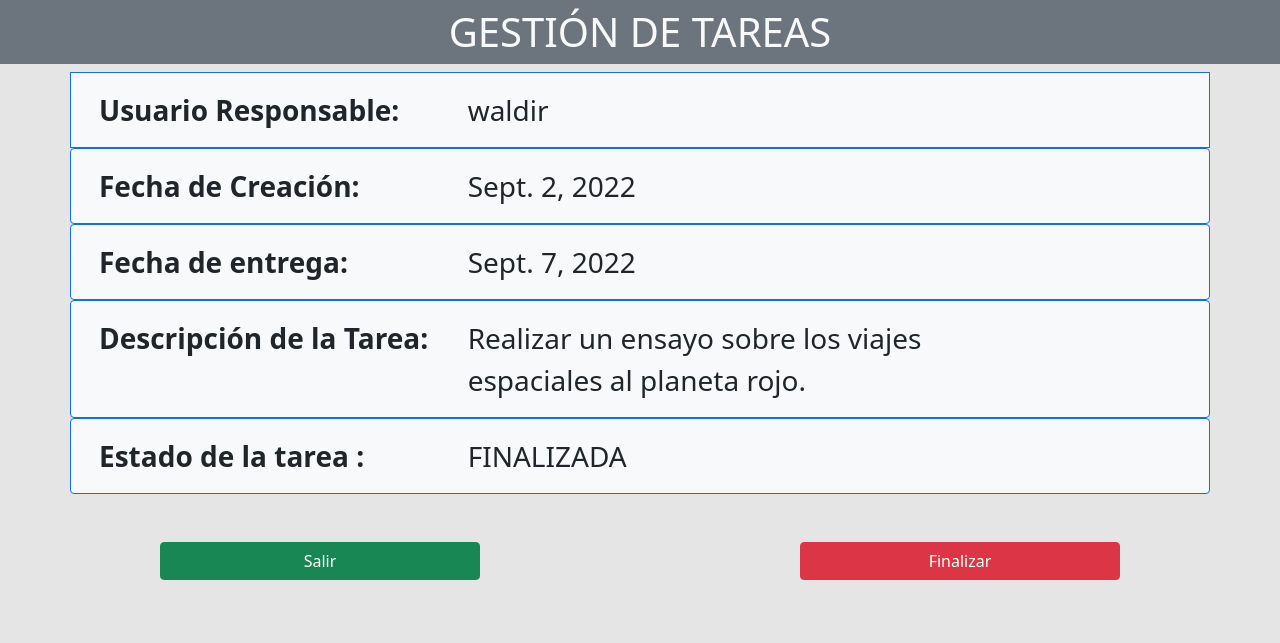
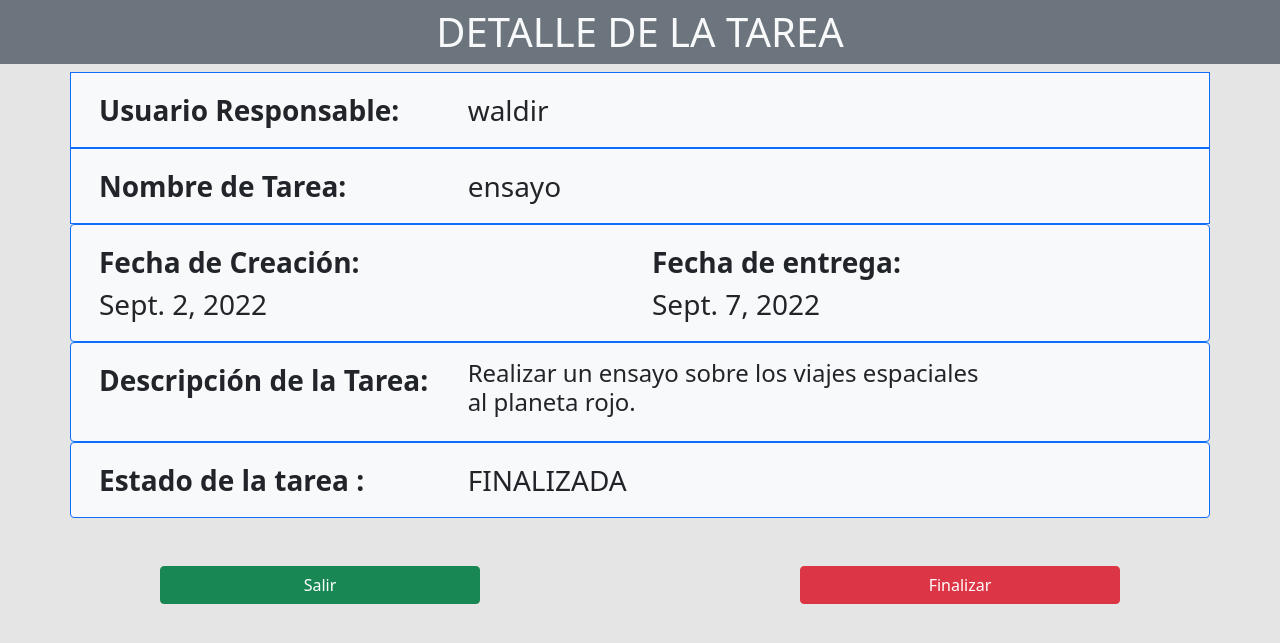
Before and after one commit to MUwaldir/projectopucp, a Django app: page /detalle/2 in a window 1280 px wide. Shown: the top 643 px of the page. Run offline with Django 4.2, Linux system fonts and the light colour scheme; data comes from the database, SQL or seed files in the repository; both versions use the stored data as it was after the commit.

```diff
--- a/examen_parcial/gestion_tareas/models.py
+++ b/examen_parcial/gestion_tareas/models.py
@@ -8,8 +8,10 @@ class usuario(models.Model):
     codigo_usuario = models.CharField(max_length=128, default='')
     contrasenia = models.CharField(max_length=128 , default='')
 
+
 class tarea(models.Model):
-    descripcion = models.CharField(max_length=10000, default='')
+    nombre_tarea = models.CharField(max_length=50,default='')
+    descripcion = models.CharField(max_length=500, default='')
     fecha_de_creacion = models.DateField(default=datetime.date.today)
     fecha_entrega = models.DateField(default=datetime.date.today)
     usuario_responsable = models.CharField(max_length=128 , default='')
--- a/examen_parcial/gestion_tareas/templates/gestion_tareas/vista_detallada.html
+++ b/examen_parcial/gestion_tareas/templates/gestion_tareas/vista_detallada.html
@@ -9,7 +9,7 @@
     <title>Login</title>
 </head>
 <body style="background-color: rgba(0,0,0, 0.1); height: 100vh;" >
-    <h1 class="py-2 bg-secondary text-center text-light">GESTIÓN DE TAREAS</h1>
+    <h1 class="py-2 bg-secondary text-center text-light">DETALLE DE LA TAREA</h1>
     <div class="container fs-3"  >
 
         <form action="{% url 'gestion_tareas:vista_detallada' tarea_detalle.id %}" method="post">
@@ -23,19 +23,34 @@
 
                 </div>
             </div>
+            <div class="row p-3 border border-primary bg-light">
+                <div class="col-md-4 ml-auto fw-bold">
+                    Nombre de Tarea:
+                </div>
+                <div class="col-md-6">
+                    {{ tarea_detalle.nombre_tarea }}
+
+                </div>
+            </div>
             <div class="row p-3 border border-primary rounded bg-light">
+                <div class="col-md-6 ">
 
-                <div class="col-md-4 fw-bold">Fecha de Creación:</div>
-                <div class="col-md-6">{{ tarea_detalle.fecha_de_creacion }}</div>
+                    <div class="col-md-6 fw-bold">Fecha de Creación:</div>
+                    <div class="col-md-6">{{ tarea_detalle.fecha_de_creacion }}</div>
+                </div>
+                <div class="col-md-6 ">
+
+                    <div class="col-md-6 fw-bold ">Fecha de entrega: </div>
+                    <div class="col-md-6 ">{{ tarea_detalle.fecha_entrega }}</div>
+                </div>
             </div>
-           <div class="row p-3 border border-primary rounded bg-light">
 
-            <div class="col-md-4 fw-bold">Fecha de entrega: </div>
-            <div class="col-md-6">{{ tarea_detalle.fecha_entrega }}</div>
-           </div>
+
+
            <div class="row p-3 border border-primary rounded bg-light">
             <div class="col-md-4 fw-bold">Descripción de la Tarea:</div>
-            <div class="col-md-6">{{ tarea_detalle.descripcion }}</div>
+            <div class="col-md-6">
+                <h4>{{ tarea_detalle.descripcion }}</h4></div>
            </div>
             <div class="row p-3 border border-primary rounded bg-light">
 
@@ -43,9 +58,9 @@
                 <div  class="col-md-6">{{ tarea_detalle.estado_dela_tarea }}</div>
             </div>
 
-        </div>
+        </div >
 
-            <div class="col d-flex justify-content-around mt-5">
+            <div class="col d-flex justify-content-around mt-5  pb-4">
 
                 <a class="col-3 btn btn-success float-start" href="/dashboard">Salir</a>
                 <button type="submit" class="col-3 btn btn-danger float-start">Finalizar</button>
--- a/examen_parcial/gestion_tareas/views.py
+++ b/examen_parcial/gestion_tareas/views.py
@@ -31,7 +31,7 @@ def dashboard(request):
     tareas_totales = tarea.objects.all()
     tarea_user= tarea.objects.filter(usuario_responsable = 'waldir' )
     for tareas in tarea_user:
-        if tareas.estado_dela_tarea != 'FINALIZADO':
+        if tareas.estado_dela_tarea != 'FINALIZADA':
             dif = tareas.fecha_entrega - date.today()
             if dif.days <= 2 and dif.days >= 0:
                 tareas.estado_dela_tarea = 'FINALIZANDO'
@@ -48,12 +48,13 @@ def crear(request):
     fecha =date.today()
     if request.method == 'POST':
         responsable = request.POST.get('usuario_res')
+        tarea_nombre= request.POST.get('tarea_nombre')
         fechainicio = request.POST.get('fechainicio')
         fechainicio = parse(fechainicio)
         fechaentrega = request.POST.get('fechaentrega')
         fechaentrega = parse(fechaentrega)
         descripcion = request.POST.get('description')
-        tarea(usuario_responsable = responsable,descripcion= descripcion, fecha_de_creacion=fechainicio, fecha_entrega=fechaentrega).save()
+        tarea(usuario_responsable = responsable,nombre_tarea = tarea_nombre,descripcion= descripcion, fecha_de_creacion=fechainicio, fecha_entrega=fechaentrega).save()
         return HttpResponseRedirect(reverse('gestion_tareas:dashboard'))
     return render(request, 'gestion_tareas/vista_creacion.html',{'fecha': fecha})
 
@@ -61,12 +62,14 @@ def editar(request, tareas_id):
         tarea_info = tarea.objects.get(id = tareas_id)
         if request.method == 'POST':
             responsable = request.POST.get('usuario_res')
+            tarea_nombre = request.POST.get('tarea_nombre')
             fechainicio = request.POST.get('fechainicio')
             fechainicio = parse(fechainicio)
             fechaentrega = request.POST.get('fechaentrega')
             fechaentrega = parse(fechaentrega)
             descripcion = request.POST.get('description')
             tarea_info.usuario_responsable = responsable
+            tarea_info.nombre_tarea = tarea_nombre
             tarea_info.fecha_de_creacion = fechainicio
             tarea_info.fecha_entrega = fechaentrega
             tarea_info.descripcion = descripcion
@@ -84,7 +87,7 @@ def delete(request, tareas_id):
 def detalle(request,tareas_id):
     tareas_info = tarea.objects.get(id = tareas_id)
     if request.method == 'POST':
-        tareas_info.estado_dela_tarea = 'FINALIZADO'
+        tareas_info.estado_dela_tarea = 'FINALIZADA'
         tareas_info.save()
         return HttpResponseRedirect(reverse('gestion_tareas:dashboard'))
     return render(request, 'gestion_tareas/vista_detallada.html',{'tarea_detalle': tareas_info})
```
Also changed, not shown: examen_parcial/gestion_tareas/templates/gestion_tareas/dashboard.html (+19 -11 lines), examen_parcial/gestion_tareas/templates/gestion_tareas/vista_creacion.html (+12 -2 lines), examen_parcial/gestion_tareas/templates/gestion_tareas/vista_edicion.html (+13 -2 lines), examen_parcial/db.sqlite3, examen_parcial/gestion_tareas/migrations/0002_tarea_nombre_tarea_alter_tarea_descripcion.py (added).
